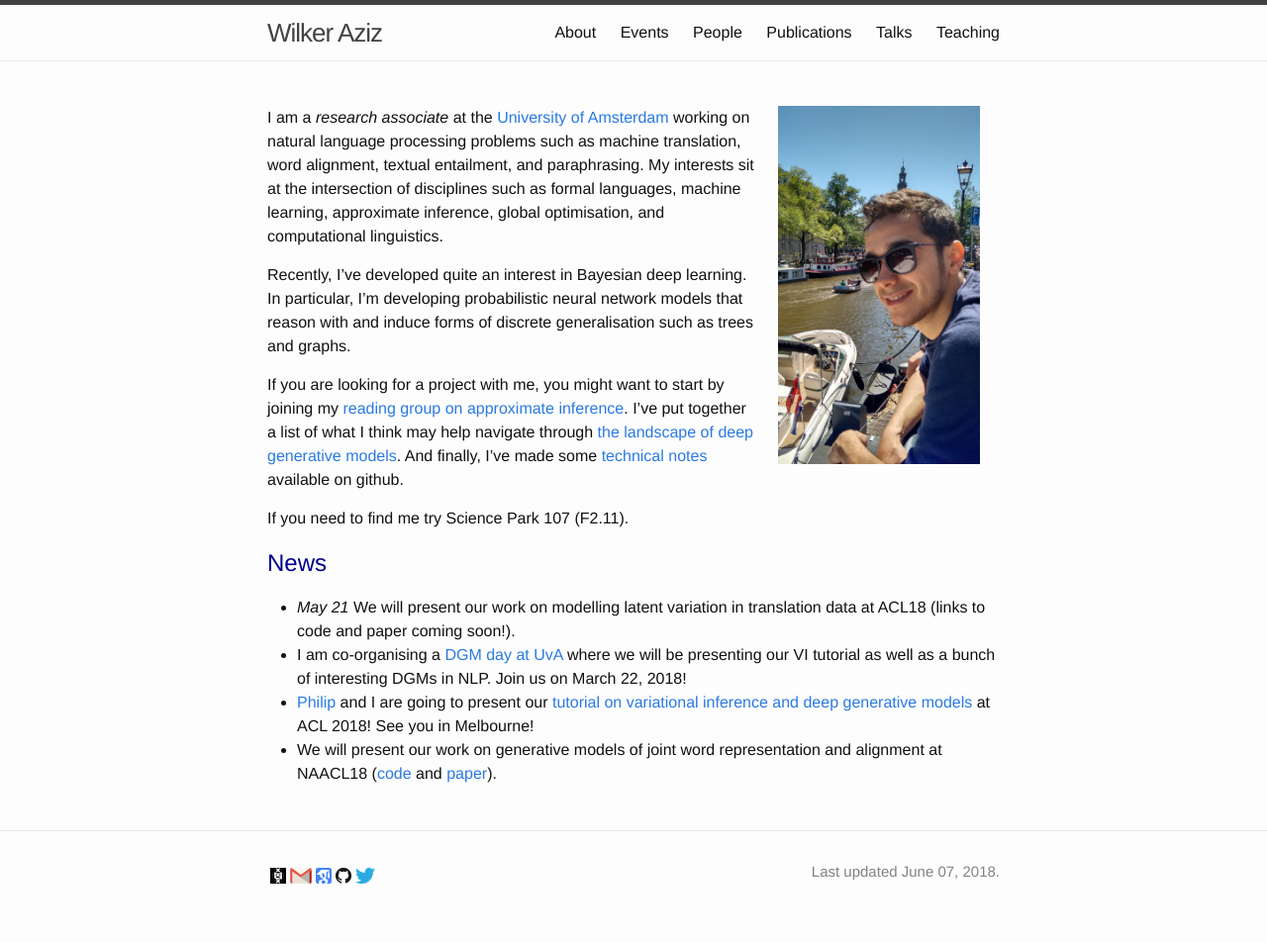
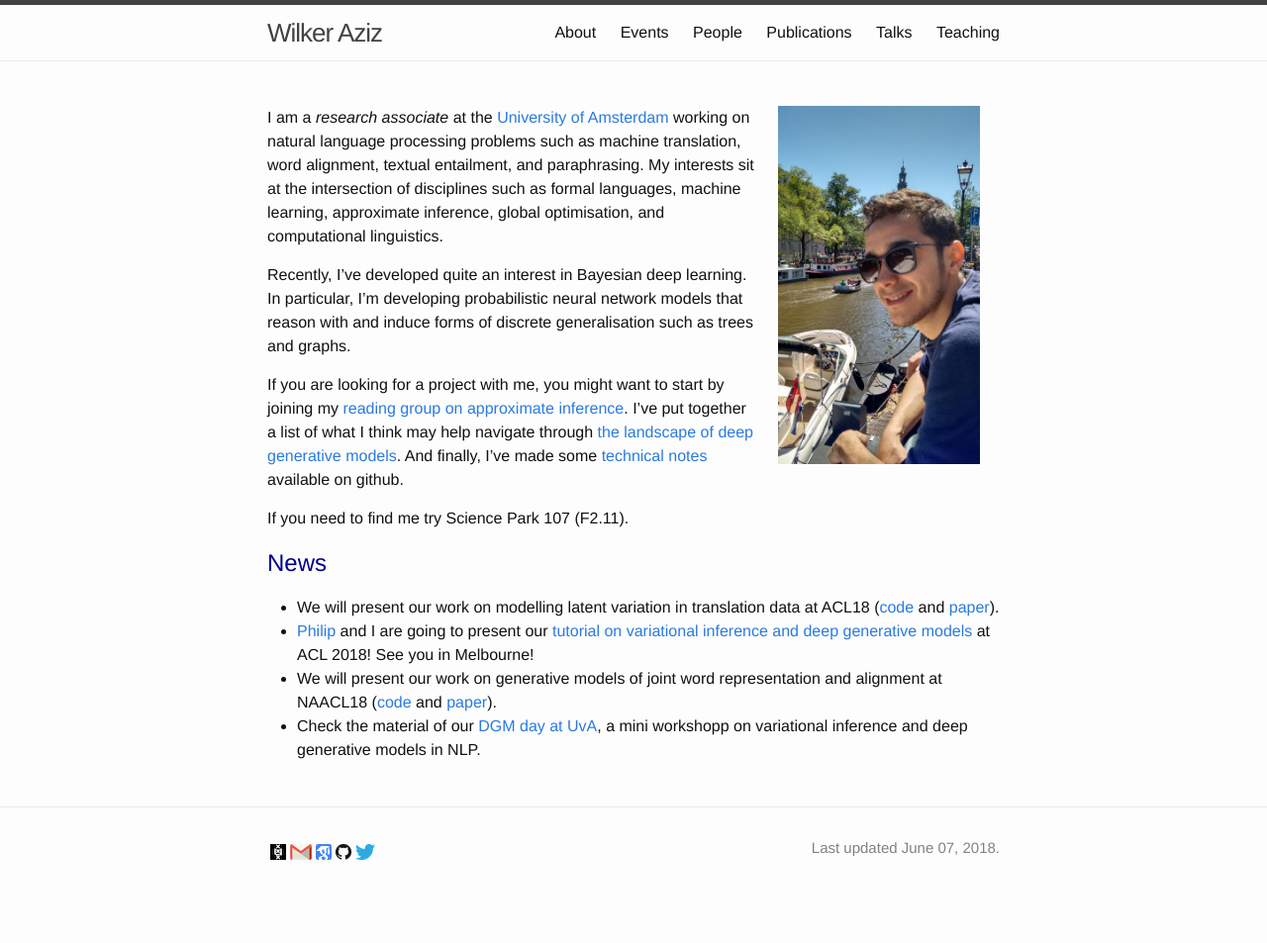
Before and after one commit to wilkeraziz/oldsite, a Jekyll site: the page built from index.md, in a window 1280 px wide. Shown: the whole page at 99% size. Built offline with Jekyll 4.4.1, drawn with Linux system fonts in a browser that asks for light colours; after the commit the page ends 929 px from its top, so only the background shows below that.

Commit message:
arxiv links

```diff
--- a/index.md
+++ b/index.md
@@ -21,10 +21,10 @@
 ## <span style="color:darkblue">News </span>
 
 
-* *May 21* We will present our work on modelling latent variation in translation data at ACL18 (links to code and paper coming soon!).
-* I am co-organising a [DGM day at UvA](//uva-slpl.github.io/dgmday) where we will be presenting our VI tutorial as well as a bunch of interesting DGMs in NLP. Join us on March 22, 2018!
+* We will present our work on modelling latent variation in translation data at ACL18 ([code](//github.com/philschulz/stochastic-decoder) and [paper](//arxiv.org/pdf/1805.10844.pdf)).
 * [Philip](//philipschulz.org) and I are going to present our [tutorial on variational inference and deep generative models](//github.com/philschulz/VITutorial) at ACL 2018! See you in Melbourne!
-* We will present our work on generative models of joint word representation and alignment at NAACL18 ([code](//github.com/uva-slpl/embedalign) and [paper](//arxiv.org/abs/1802.05883)).
+* We will present our work on generative models of joint word representation and alignment at NAACL18 ([code](//github.com/uva-slpl/embedalign) and [paper](//arxiv.org/pdf/1802.05883.pdf)).
+* Check the material of our [DGM day at UvA](//uva-slpl.github.io/dgmday), a mini workshopp on variational inference and deep generative models in NLP.
 
 
 [SLPLL]: {{ site.slpll_url }} "Statistical Language Processing and Learning Lab"
```
Also changed, not shown: _data/papers/2018.yml (+4 -4 lines).
